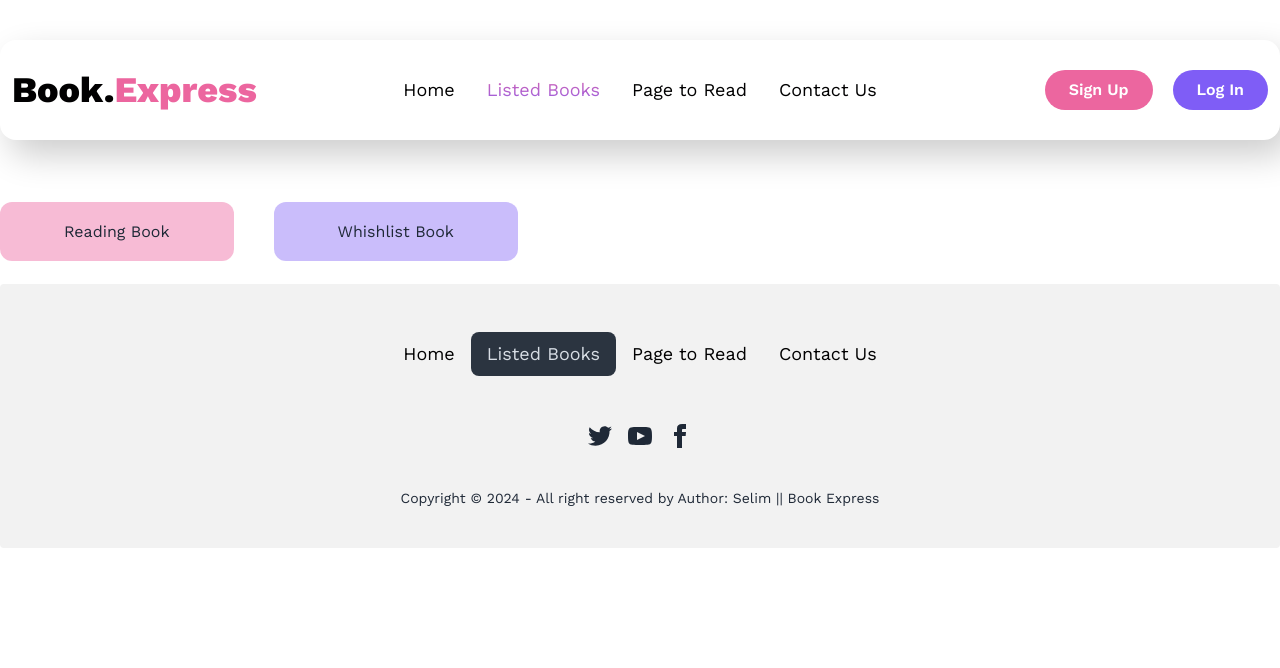
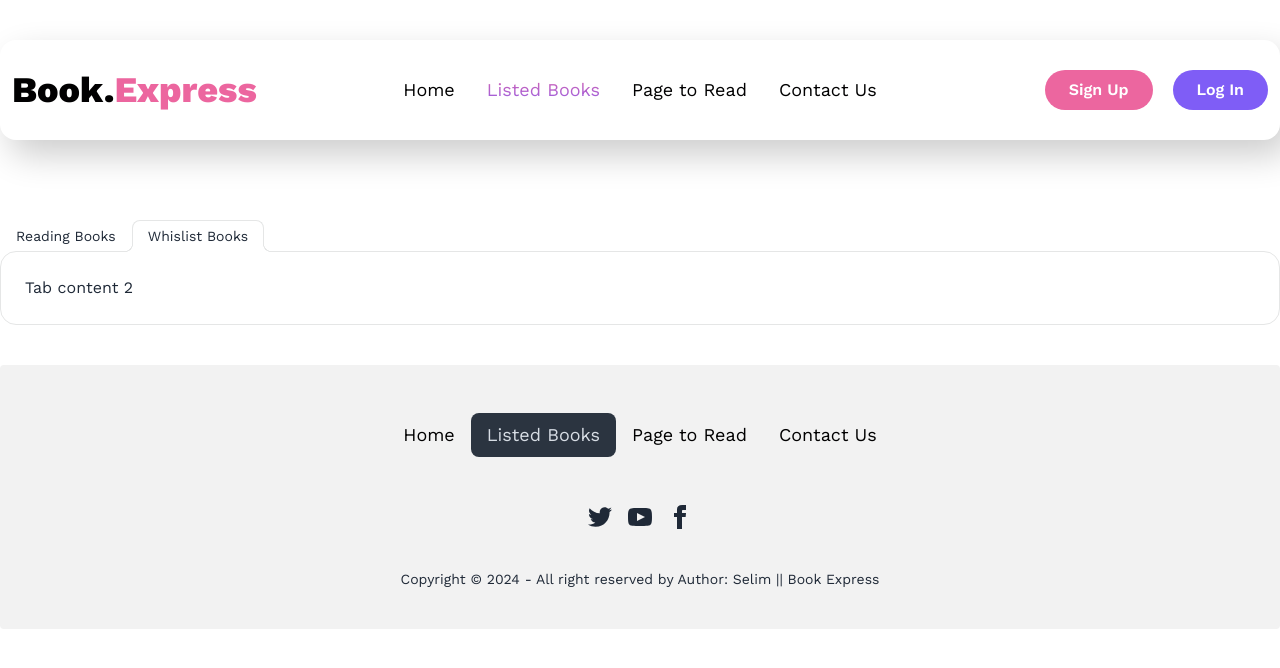
Before and after one commit to mdselimme/Book-Express-React-Website, a React (Vite) app: page /listedbooks in a window 1280 px wide. Shown: the top 668 px of the page. Built offline with nearby package versions, Linux system fonts and the light colour scheme.

Commit message:
add-reading-books-data

```diff
--- a/src/components/ListedBooks/ListedBooks.jsx
+++ b/src/components/ListedBooks/ListedBooks.jsx
@@ -1,14 +1,51 @@
-import { NavLink, Outlet } from "react-router-dom";
-
+import { useEffect, useState } from "react";
+import { getDbData } from "../../DbData/DbData";
+import ReadingBooks from "./ReadingBooks/ReadingBooks";
 
 const ListedBooks = () => {
-    return (
-        <div className="container mx-auto py-10">
-            <NavLink to={'/listedbooks/readingbooks'} className="mr-10 bg-[#ec66a071] py-5 px-16 rounded-xl">Reading Book</NavLink>
-            <NavLink to={'/listedbooks/whishlistbooks'} className="bg-[#7e5df668] py-5 px-16 rounded-xl">Whishlist Book</NavLink>
-            <Outlet></Outlet>
+  const [readingBooks, setReadingBooks] = useState([]);
+
+  useEffect(() => {
+    const bookData = getDbData("read");
+    setReadingBooks(bookData);
+  }, []);
+
+  return (
+    <div className="container mx-auto py-10">
+      <div role="tablist" className="tabs tabs-lifted">
+        <input
+          type="radio"
+          name="my_tabs_2"
+          role="tab"
+          className="tab"
+          aria-label="Reading Books"
+        />
+        <div
+          role="tabpanel"
+          className="tab-content bg-base-100 border-base-300 rounded-box p-6"
+        >
+          {readingBooks.map((book, idx) => (
+            <ReadingBooks key={idx} book={book}></ReadingBooks>
+          ))}
         </div>
-    );
+
+        <input
+          type="radio"
+          name="my_tabs_2"
+          role="tab"
+          className="tab"
+          aria-label="Whislist Books"
+          defaultChecked
+        />
+        <div
+          role="tabpanel"
+          className="tab-content bg-base-100 border-base-300 rounded-box p-6"
+        >
+          Tab content 2
+        </div>
+      </div>
+    </div>
+  );
 };
 
 export default ListedBooks;
```
